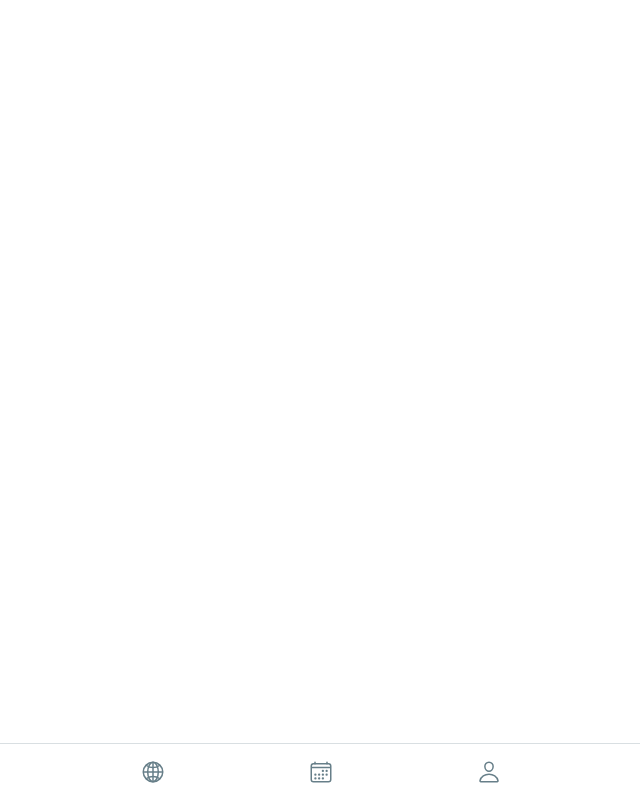
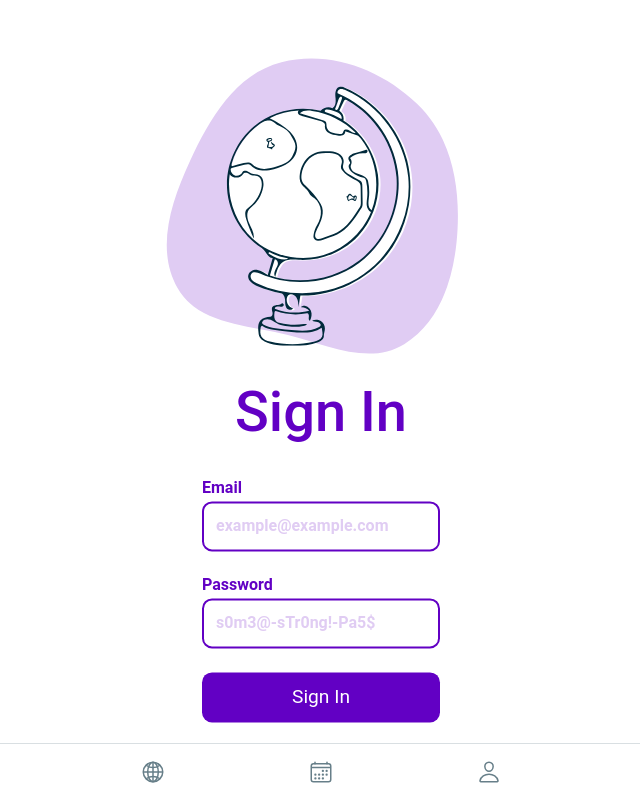
Before and after one commit to tsamantanis/kite-spots, a React (Create React App) app in the folder frontend/: page /signin in a window 1280 px wide. Shown: the whole page, without its empty margins (319-959 px from the left). Built offline with nearby package versions, Linux system fonts and the light colour scheme.

Commit message:
Basic signin UI

```diff
--- a/frontend/src/App.tsx
+++ b/frontend/src/App.tsx
@@ -14,6 +14,7 @@ import { globeOutline, calendarOutline, personOutline } from 'ionicons/icons';
 import Map from './pages/Map';
 import Events from './pages/Events';
 import Account from './pages/Account';
+import SignIn from './pages/SignIn';
 
 /* Core CSS required for Ionic components to work properly */
 import '@ionic/react/css/core.css';
@@ -42,6 +43,7 @@ const App: React.FC = () => (
                     <Route path="/map" component={Map} exact={true} />
                     <Route path="/events" component={Events} exact={true} />
                     <Route path="/account" component={Account} />
+                    <Route path="/signin" component={SignIn} />
                     <Route path="/" render={() => <Redirect to="/map" />} exact={true} />
                 </IonRouterOutlet>
                 <IonTabBar slot="bottom">
--- /dev/null
+++ b/frontend/src/pages/LoginRegister.css
@@ -0,0 +1,69 @@
+.mt-auto {
+    margin-top: auto;
+}
+
+.mb-auto {
+    margin-bottom: auto;
+}
+
+.center-items {
+    display: flex;
+    flex-direction: column;
+    justify-content: center;
+    align-items: center;
+}
+
+.container {
+  position: absolute;
+  left: 0;
+  right: 0;
+  top: 50%;
+  transform: translateY(-50%);
+}
+
+.input-group {
+    display: flex;
+    flex-direction: column;
+    text-align: left;
+    margin-bottom: 1.5rem;
+}
+
+img {
+    margin-top: -2rem;
+    margin-bottom: -4rem;
+}
+div h1 {
+    font-size: 3.5rem;
+    margin-bottom: 2rem;
+    color: var(--ion-color-primary);
+}
+
+label {
+    color: var(--ion-color-primary);
+    font-weight: bold;
+    margin-bottom: 0.25rem;
+}
+
+input {
+    height: 50px;
+    border: 2px solid var(--ion-color-primary);
+    border-radius: 10px;
+    padding-left: 0.75rem;
+    outline: none;
+    color: var(--ion-color-primary) !important;
+}
+
+input::placeholder {
+    color: var(--ion-color-secondary);
+    font-weight: bold;
+}
+
+button {
+    width: 100%;
+    height: 50px;
+    border-radius: 10px !important;
+    border: none;
+    background: var(--ion-color-primary);
+    color: white;
+    font-size: 1.2rem;
+}
--- /dev/null
+++ b/frontend/src/pages/SignIn.tsx
@@ -0,0 +1,34 @@
+import React from 'react';
+import { IonContent, IonGrid, IonPage, IonRow, IonCol } from '@ionic/react';
+
+import './LoginRegister.css';
+
+const SignIn: React.FC = () => {
+    return (
+        <div className="container center-items">
+            <img src="../../../assets/illustration/Globe.svg" alt="Globe" />
+            <h1>Sign In</h1>
+            <form>
+                <div className="input-group">
+                    <label htmlFor="email">Email</label>
+                    <input
+                        type="email"
+                        placeholder="example@example.com"
+                        name="email"
+                    />
+                </div>
+                <div className="input-group">
+                    <label htmlFor="password">Password</label>
+                    <input
+                        type="password"
+                        placeholder="s0m3@-sTr0ng!-Pa5$"
+                        name="password"
+                    />
+                </div>
+                <button type="submit">Sign In</button>
+            </form>
+        </div>
+    );
+};
+
+export default SignIn;
```
Also changed, not shown: frontend/public/assets/Illustration/Globe.svg (added).
